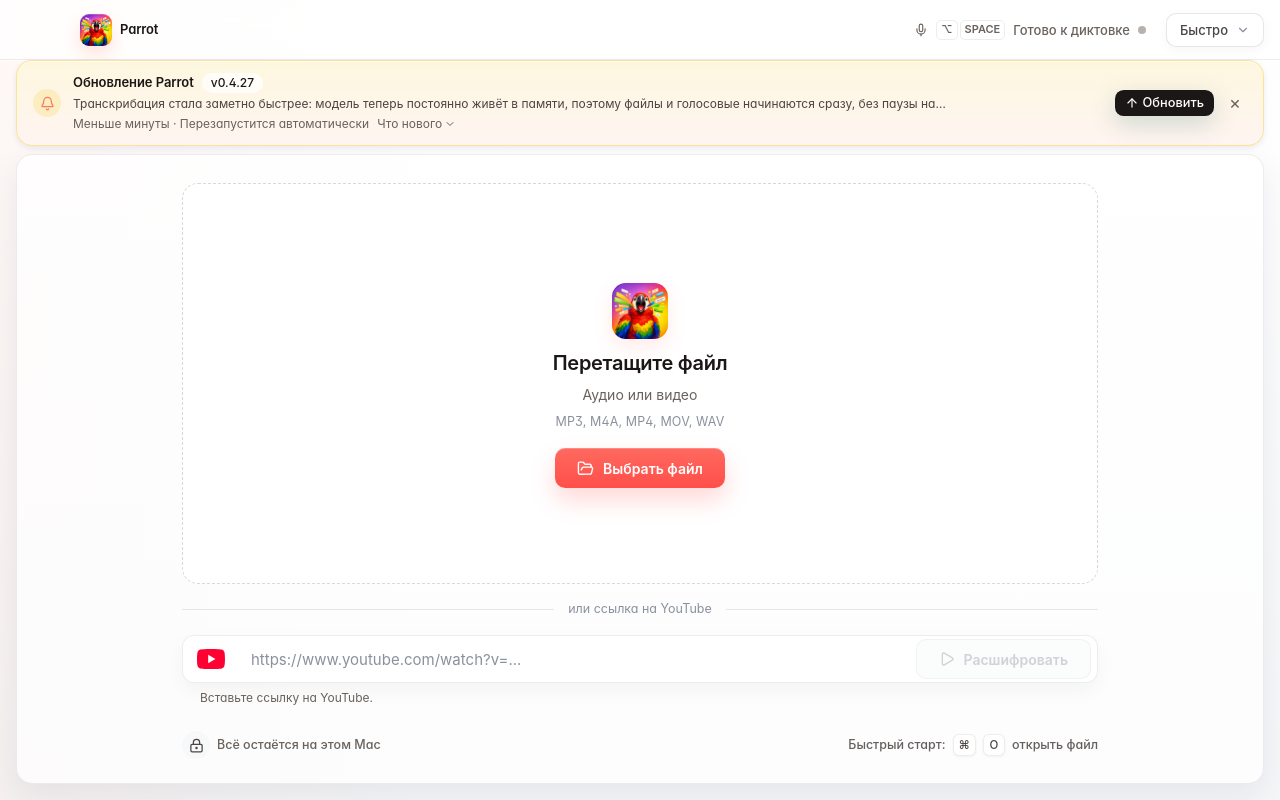
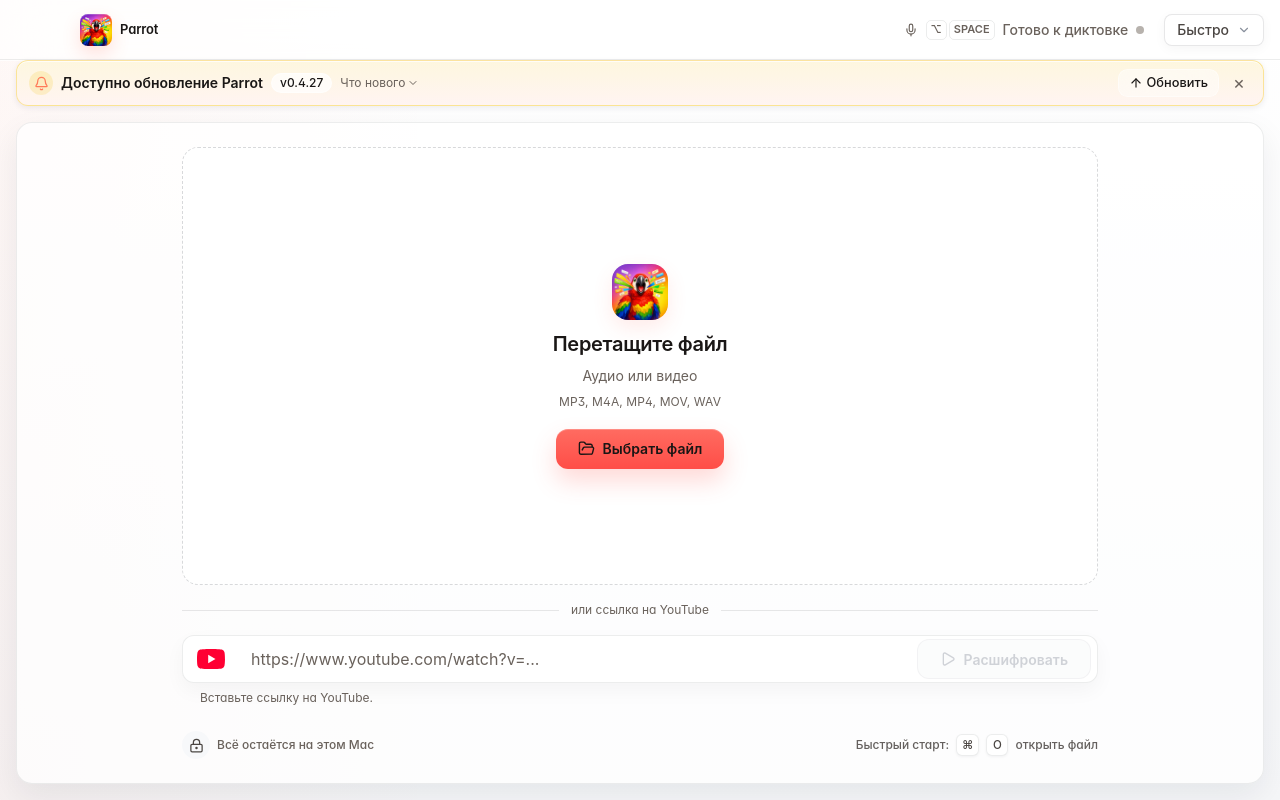
Before and after one commit to ungurenko/parrot, a React (Vite) app: page / in a window 1280 px wide. Built offline with nearby package versions, Linux system fonts and the light colour scheme; the HTML template or start-up script is replaced by a standard one.

Commit message:
fix: улучшить интерфейс главного экрана

```diff
--- a/src/App.tsx
+++ b/src/App.tsx
@@ -439,8 +439,8 @@
             <button
               type="button"
               className="pill engine-pill"
-              onClick={() => openSettings("basic")}
-              title="Открыть настройки распознавания"
+              onClick={() => openSettings("models")}
+              title="Открыть выбор режима распознавания"
             >
               <span className="truncate">{engineLabel}</span>
               <ChevronDownIcon
--- a/src/components/SettingsModal.tsx
+++ b/src/components/SettingsModal.tsx
@@ -221,6 +221,7 @@
             type="button"
             role="tab"
             aria-selected={selected}
+            autoFocus={selected}
             className={cn("settings-nav-item", selected && "active")}
             onClick={() => onChange(tab.id)}
           >
@@ -1215,7 +1216,7 @@
       }}
     >
       <DialogContent className="glass-modal settings-modal-shell flex max-h-[90vh] min-h-0 w-[min(780px,calc(100vw-2rem))] flex-col gap-0 overflow-hidden p-0 sm:max-w-none">
-        <DialogHeader className="modal-band-top min-w-0 shrink-0 p-5 pr-12">
+        <DialogHeader className="modal-band-top min-w-0 shrink-0 p-6 pr-12">
           <DialogTitle>Настройки</DialogTitle>
           <DialogDescription>
             Базовые параметры, модели и дополнительные функции.
--- a/src/components/UpdateBanner.tsx
+++ b/src/components/UpdateBanner.tsx
@@ -10,6 +10,7 @@
 import { Progress } from "@/components/ui/progress";
 import type { AutoUpdate } from "../hooks/useAutoUpdate";
 import { parseReleaseNotes } from "@/lib/releaseNotes";
+import { cn } from "@/lib/utils";
 
 interface Props {
   updater: AutoUpdate;
@@ -17,25 +18,55 @@
   onOpenSettings: () => void;
 }
 
-export function UpdateBanner({ updater, onDismiss, onOpenSettings }: Props) {
+interface UpdateBannerViewProps extends Props {
+  expanded: boolean;
+  onToggleExpanded: () => void;
+}
+
+export function UpdateBannerView({
+  updater,
+  expanded,
+  onToggleExpanded,
+  onDismiss,
+  onOpenSettings,
+}: UpdateBannerViewProps) {
   const { available, status, progress, errorScope } = updater;
-  const [expandedFor, setExpandedFor] = useState<string | null>(null);
   if (!available) return null;
 
   const installing = status === "installing";
   const installError = status === "error" && errorScope === "install";
   const notes = parseReleaseNotes(available.body);
-  const expanded = expandedFor === available.version;
+  const hasNotes = notes.details.length > 0;
 
   return (
-    <div className="update-banner" role="region" aria-label="Обновление Parrot">
+    <div
+      className={cn("update-banner", expanded && "expanded")}
+      role="region"
+      aria-label="Обновление Parrot"
+    >
       <div className="update-banner-icon" aria-hidden="true">
         <BellIcon size={15} />
       </div>
       <div className="update-banner-body">
         <div className="update-banner-title-row">
-          <span className="update-banner-title">Обновление Parrot</span>
+          <span className="update-banner-title">Доступно обновление Parrot</span>
           <Badge variant="secondary">v{available.version}</Badge>
+          {!installing && !installError && hasNotes && (
+            <button
+              type="button"
+              className="update-banner-notes-toggle"
+              onClick={onToggleExpanded}
+              aria-expanded={expanded}
+              aria-controls="update-banner-notes"
+            >
+              Что нового
+              {expanded ? (
+                <ChevronUpIcon size={12} />
+              ) : (
+                <ChevronDownIcon size={12} />
+              )}
+            </button>
+          )}
         </div>
         {installing ? (
           <Progress
@@ -44,7 +75,7 @@
           />
         ) : installError ? (
           <p className="update-banner-summary">
-            Не удалось установить обновление.{" "}
+            Не удалось установить обновление. {" "}
             <button
               type="button"
               className="update-banner-subtitle underline underline-offset-2"
@@ -53,46 +84,23 @@
               Подробнее — в Настройках
             </button>
           </p>
-        ) : (
-          <>
-            {notes.summary && (
-              <p className="update-banner-summary">{notes.summary}</p>
-            )}
-            {notes.details.length > 0 && (
+        ) : expanded && hasNotes ? (
           <>
             <div className="update-banner-meta">
               Меньше минуты · Перезапустится автоматически
-                  <button
-                    type="button"
-                    className="update-banner-notes-toggle"
-                    onClick={() =>
-                      setExpandedFor(expanded ? null : available.version)
-                    }
-                    aria-expanded={expanded}
-                  >
-                    Что нового
-                    {expanded ? (
-                      <ChevronUpIcon size={12} />
-                    ) : (
-                      <ChevronDownIcon size={12} />
-                    )}
-                  </button>
             </div>
-                {expanded && (
-                  <div className="update-banner-notes">
+            <div id="update-banner-notes" className="update-banner-notes">
               {notes.details.map((paragraph, idx) => (
                 <p key={idx}>{paragraph}</p>
               ))}
             </div>
-                )}
           </>
-            )}
-          </>
-        )}
+        ) : null}
       </div>
       <div className="update-banner-actions">
         <Button
           type="button"
+          variant="outline"
           size="sm"
           onClick={updater.install}
           disabled={installing}
@@ -120,3 +128,18 @@
     </div>
   );
 }
+
+export function UpdateBanner(props: Props) {
+  const version = props.updater.available?.version ?? null;
+  const [expandedFor, setExpandedFor] = useState<string | null>(null);
+
+  return (
+    <UpdateBannerView
+      {...props}
+      expanded={version !== null && expandedFor === version}
+      onToggleExpanded={() =>
+        setExpandedFor((current) => (current === version ? null : version))
+      }
+    />
+  );
+}
--- a/src/index.css
+++ b/src/index.css
@@ -74,10 +74,17 @@
   /* === Parrot brand === */
   --parrot-accent: #ff7a59;
   --parrot-accent-2: #f5c518;
+  --action-primary-start: hsl(4 100% 69%);
+  --action-primary-end: hsl(2 100% 64%);
+  --action-primary-foreground: hsl(15 8% 9%);
   --ink:   #1a1716;
   --ink-2: #4a4542;
   --ink-3: #6a625c;
   --ink-4: #8a919d;
+  --text-primary: var(--ink);
+  --text-secondary: var(--ink-2);
+  --text-tertiary: var(--ink-3);
+  --text-disabled: var(--ink-4);
 
   /* === Semantic surfaces / text / lines (theme-aware) === */
   --surface:             #ffffff;
@@ -1054,10 +1061,10 @@
 
   /* Update banner: "new version available" under the toolbar */
   .update-banner {
-    display: flex; align-items: center; gap: var(--s-3);
-    margin: 0 var(--s-4) calc(var(--s-2) * -1);
-    padding: var(--s-3) var(--s-4);
-    border-radius: var(--r-card);
+    display: flex; align-items: center; gap: var(--s-2);
+    margin: 0 var(--s-4);
+    padding: var(--s-2) var(--s-3);
+    border-radius: var(--radius);
     background: linear-gradient(
       180deg,
       color-mix(in srgb, var(--parrot-accent-2) 14%, var(--surface)) 0%,
@@ -1068,9 +1075,10 @@
     backdrop-filter: blur(14px) saturate(150%);
     -webkit-backdrop-filter: blur(14px) saturate(150%);
   }
+  .update-banner.expanded { align-items: flex-start; }
   .update-banner-icon {
     flex: 0 0 auto;
-    width: 28px; height: 28px;
+    width: 24px; height: 24px;
     border-radius: 50%;
     display: inline-flex; align-items: center; justify-content: center;
     background: color-mix(in srgb, var(--parrot-accent-2) 18%, transparent);
@@ -1078,15 +1086,15 @@
   }
   .update-banner-body {
     flex: 1 1 auto; min-width: 0;
-    display: flex; flex-direction: column; gap: 2px;
+    display: flex; flex-direction: column; gap: var(--s-1);
   }
   .update-banner-title-row {
-    display: flex; align-items: center; gap: var(--s-2);
+    display: flex; align-items: center; flex-wrap: wrap; gap: var(--s-2);
   }
   .update-banner-title {
-    font: 600 var(--fs-sm)/var(--lh-sm) var(--font-sans);
-    color: var(--ink);
-    letter-spacing: -0.005em;
+    font: 600 var(--fs-base)/var(--lh-base) var(--font-sans);
+    color: var(--text-primary);
+    letter-spacing: 0;
   }
   .update-banner-subtitle {
     font-size: var(--fs-xs);
@@ -1103,23 +1111,23 @@
   .update-banner-summary {
     font-size: var(--fs-xs);
     line-height: var(--lh-sm);
-    color: var(--ink-2);
+    color: var(--text-secondary);
   }
   .update-banner-meta {
     display: flex; align-items: center; gap: var(--s-2);
     font-size: var(--fs-xs);
-    color: var(--ink-3);
+    color: var(--text-tertiary);
   }
   .update-banner-notes-toggle {
     background: transparent; border: 0; padding: 0;
     font-size: var(--fs-xs);
-    color: var(--ink-3);
+    color: var(--text-tertiary);
     cursor: pointer;
     display: inline-flex; align-items: center; gap: 2px;
   }
   .update-banner-notes-toggle:hover { color: var(--ink-2); }
   .update-banner-notes {
-    max-height: 180px; overflow-y: auto;
+    max-height: 192px; overflow-y: auto;
     display: flex; flex-direction: column; gap: var(--s-2);
     margin-top: var(--s-2); padding-right: var(--s-2);
     font-size: var(--fs-xs);
@@ -1127,7 +1135,7 @@
   }
   .update-banner-actions {
     flex: 0 0 auto;
-    display: flex; align-items: center; gap: var(--s-2);
+    display: flex; align-items: center; gap: var(--s-2); margin-left: auto;
   }
   .update-banner-close {
     width: 24px; height: 24px;
@@ -1460,27 +1468,27 @@
   .proc-filename {
     letter-spacing: 0;
   }
-  .glass-title { font-size: 15px; font-weight: 600; letter-spacing: -0.01em; }
+  .glass-title { font-size: 16px; font-weight: 600; letter-spacing: -0.01em; }
   .parrot-mini {
     width: 32px;
     height: 32px;
-    border-radius: 9px;
+    border-radius: var(--r-sm);
     box-shadow: 0 8px 18px rgba(255, 92, 72, 0.18), inset 0 1px 0 rgba(255,255,255,0.22);
   }
   .pill {
     display: inline-flex;
     align-items: center;
     gap: var(--s-2);
-    height: 34px;
+    height: 32px;
     cursor: pointer;
-    padding: 0 13px;
-    border-radius: 10px;
+    padding: 0 var(--s-3);
+    border-radius: var(--r-sm);
     background: var(--surface);
     border: 1px solid var(--hairline-strong);
     box-shadow: var(--shadow-elev);
     backdrop-filter: blur(14px) saturate(160%);
     -webkit-backdrop-filter: blur(14px) saturate(160%);
-    font: 500 13px var(--font-sans);
+    font: 500 var(--fs-base) var(--font-sans);
     color: var(--ink-2);
     max-width: 280px;
     min-width: 0;
@@ -1489,9 +1497,9 @@
     text-overflow: ellipsis;
   }
   .icon-btn {
-    width: 34px;
-    height: 34px;
-    border-radius: 11px;
+    width: 32px;
+    height: 32px;
+    border-radius: var(--r-sm);
     background: var(--surface);
     border: 1px solid var(--hairline-strong);
     box-shadow: var(--shadow-elev);
@@ -1537,7 +1545,7 @@
     flex-direction: column;
     gap: 16px;
     overflow-y: auto;
-    padding: 28px 32px 24px;
+    padding: var(--s-6) var(--s-7);
   }
   .empty-side {
     display: flex;
@@ -1562,7 +1570,7 @@
     align-content: center;
     text-align: center;
     gap: 12px;
-    padding: 28px 32px 24px;
+    padding: var(--s-6) var(--s-7);
     border-radius: 16px;
     background: var(--surface);
     border: 1.5px dashed var(--hairline-dashed);
@@ -1586,7 +1594,7 @@
   .parrot-hero {
     width: 56px;
     height: 56px;
-    border-radius: 14px;
+    border-radius: var(--r-card);
     box-shadow: 0 8px 20px rgba(255, 91, 76, 0.12), 0 1px 0 var(--surface-translucent);
   }
   .hero-text {
@@ -1611,9 +1619,9 @@
   }
   .hero-text .format-line {
     margin-top: 8px;
-    font-size: 12.5px;
+    font-size: var(--fs-xs);
     line-height: 1.4;
-    color: var(--ink-4);
+    color: var(--text-tertiary);
     letter-spacing: 0.01em;
   }
   .hero-drop .choose-btn {
@@ -1625,19 +1633,19 @@
     display: inline-flex;
     align-items: center;
     justify-content: center;
-    gap: 9px;
+    gap: var(--s-2);
     padding: 0 22px;
-    border-radius: 10px;
-    background: linear-gradient(180deg, #ff695f 0%, #ff4f49 100%);
+    border-radius: var(--radius);
+    background: linear-gradient(180deg, var(--action-primary-start) 0%, var(--action-primary-end) 100%);
     border: 0;
     box-shadow: 0 12px 24px rgba(255, 81, 73, 0.22), inset 0 1px 0 rgba(255,255,255,0.22);
-    color: #fff;
+    color: var(--action-primary-foreground);
     font-size: 14px;
     font-weight: 600;
     letter-spacing: 0;
   }
   .choose-btn:hover {
-    background: linear-gradient(180deg, #ff746b 0%, #ff5750 100%);
+    background: linear-gradient(180deg, hsl(4 100% 72%) 0%, hsl(2 100% 67%) 100%);
     transform: translateY(-1px);
   }
 
@@ -1647,9 +1655,9 @@
     display: inline-flex;
     align-items: center;
     justify-content: center;
-    gap: 9px;
+    gap: var(--s-2);
     padding: 0 22px;
-    border-radius: 10px;
+    border-radius: var(--radius);
     background: var(--surface);
     border: 1px solid var(--hairline-strong);
     box-shadow: var(--shadow-elev);
@@ -1668,16 +1676,16 @@
   .btn-primary:disabled {
     background: var(--surface-2);
     box-shadow: none;
-    color: var(--ink-4);
+    color: var(--text-disabled);
     cursor: not-allowed;
   }
   .youtube-divider {
     display: grid;
     grid-template-columns: 1fr auto 1fr;
     align-items: center;
-    gap: 14px;
-    font-size: 12.5px;
-    color: var(--ink-4);
+    gap: var(--s-3);
+    font-size: var(--fs-xs);
+    color: var(--text-tertiary);
   }
   .youtube-divider::before,
   .youtube-divider::after {
@@ -1704,7 +1712,7 @@
     width: 38px;
     height: 38px;
     margin-left: 9px;
-    border-radius: 11px;
+    border-radius: var(--radius);
     background: transparent;
     box-shadow: none;
     display: inline-flex;
@@ -1716,8 +1724,8 @@
     height: 20px;
     display: block;
   }
-  .yt-bar input { font-size: 15px; color: var(--ink); }
-  .yt-bar input::placeholder { color: var(--ink-4); }
+  .yt-bar input { font-size: 16px; color: var(--ink); }
+  .yt-bar input::placeholder { color: var(--text-tertiary); }
   .hints {
     margin-top: 8px;
     justify-content: space-between;
@@ -1726,7 +1734,7 @@
     border: 0;
     box-shadow: none;
     color: var(--ink-3);
-    font-size: 12.5px;
+    font-size: var(--fs-xs);
     flex-wrap: wrap;
     row-gap: 10px;
     column-gap: 16px;
@@ -1951,19 +1959,19 @@
     color: var(--ink);
   }
   .settings-modal-shell [data-slot="dialog-title"] {
-    font-size: 15px;
+    font-size: 16px;
     line-height: 1.35;
-    font-weight: 650;
+    font-weight: 600;
     letter-spacing: 0;
   }
   .settings-modal-shell [data-slot="dialog-description"] {
-    color: var(--ink-3);
-    font-size: 13px;
+    color: var(--text-tertiary);
+    font-size: 14px;
     line-height: 1.45;
   }
   .settings-layout {
     display: grid;
-    grid-template-columns: 190px minmax(0, 1fr);
+    grid-template-columns: 192px minmax(0, 1fr);
     min-width: 0;
     overflow: hidden;
     background: var(--surface-layout);
@@ -1972,8 +1980,8 @@
     display: flex;
     min-width: 0;
     flex-direction: column;
-    gap: 3px;
-    padding: 14px 10px;
+    gap: var(--s-1);
+    padding: var(--s-3) var(--s-2);
     border-right: 1px solid var(--hairline);
     background: var(--surface-nav);
     overflow-y: auto;
@@ -1983,12 +1991,12 @@
     min-width: 0;
     width: 100%;
     align-items: center;
-    gap: 10px;
-    padding: 8px 10px;
-    border-radius: 9px;
+    gap: var(--s-2);
+    padding: var(--s-2);
+    border-radius: var(--r-sm);
     border: 1px solid transparent;
     background: transparent;
-    color: var(--ink-3);
+    color: var(--text-secondary);
     font-family: var(--font-sans);
     text-align: left;
     cursor: pointer;
@@ -2019,12 +2027,12 @@
     display: flex;
     min-width: 0;
     flex-direction: column;
-    gap: 1px;
+    gap: 0;
   }
   .settings-nav-label {
     overflow: hidden;
     color: inherit;
-    font-size: 13px;
+    font-size: 14px;
     line-height: 1.25;
     font-weight: 600;
     text-overflow: ellipsis;
@@ -2032,14 +2040,14 @@
   }
   .settings-nav-hint {
     overflow: hidden;
-    color: var(--ink-4);
-    font-size: 11px;
+    color: var(--text-tertiary);
+    font-size: 12px;
     line-height: 1.25;
     text-overflow: ellipsis;
     white-space: nowrap;
   }
   .settings-content {
-    padding: 22px;
+    padding: var(--s-6);
     background: var(--surface-content);
     scrollbar-color: var(--scroll-thumb) transparent;
     scrollbar-gutter: stable;
@@ -2061,19 +2069,19 @@
   }
   .settings-content [data-slot="field-label"] {
     color: var(--ink);
-    font-size: 13px;
+    font-size: 14px;
     line-height: 1.35;
-    font-weight: 650;
+    font-weight: 600;
   }
   .glass-select {
     height: 38px;
     width: 100%;
-    border-radius: 10px;
+    border-radius: var(--radius);
     border: 1px solid var(--hairline);
     background: var(--surface);
     padding: 0 12px;
     color: var(--ink);
-    font: 500 13px var(--font-sans);
+    font: 500 14px var(--font-sans);
     outline: none;
     box-shadow: var(--shadow-elev);
   }
@@ -2095,17 +2103,17 @@
   .settings-simple-copy {
     display: flex;
     flex-direction: column;
-    gap: 3px;
+    gap: var(--s-1);
   }
   .settings-simple-title {
     color: var(--ink);
     font-size: 14px;
     line-height: 1.35;
-    font-weight: 650;
+    font-weight: 600;
   }
   .settings-simple-text {
-    color: var(--ink-3);
-    font-size: 13px;
+    color: var(--text-tertiary);
+    font-size: 14px;
     line-height: 1.45;
   }
 
```
Also changed, not shown: 1 other file (tests, documents, lock files or other folders). Lines whose indentation alone changed are shown as unchanged.
